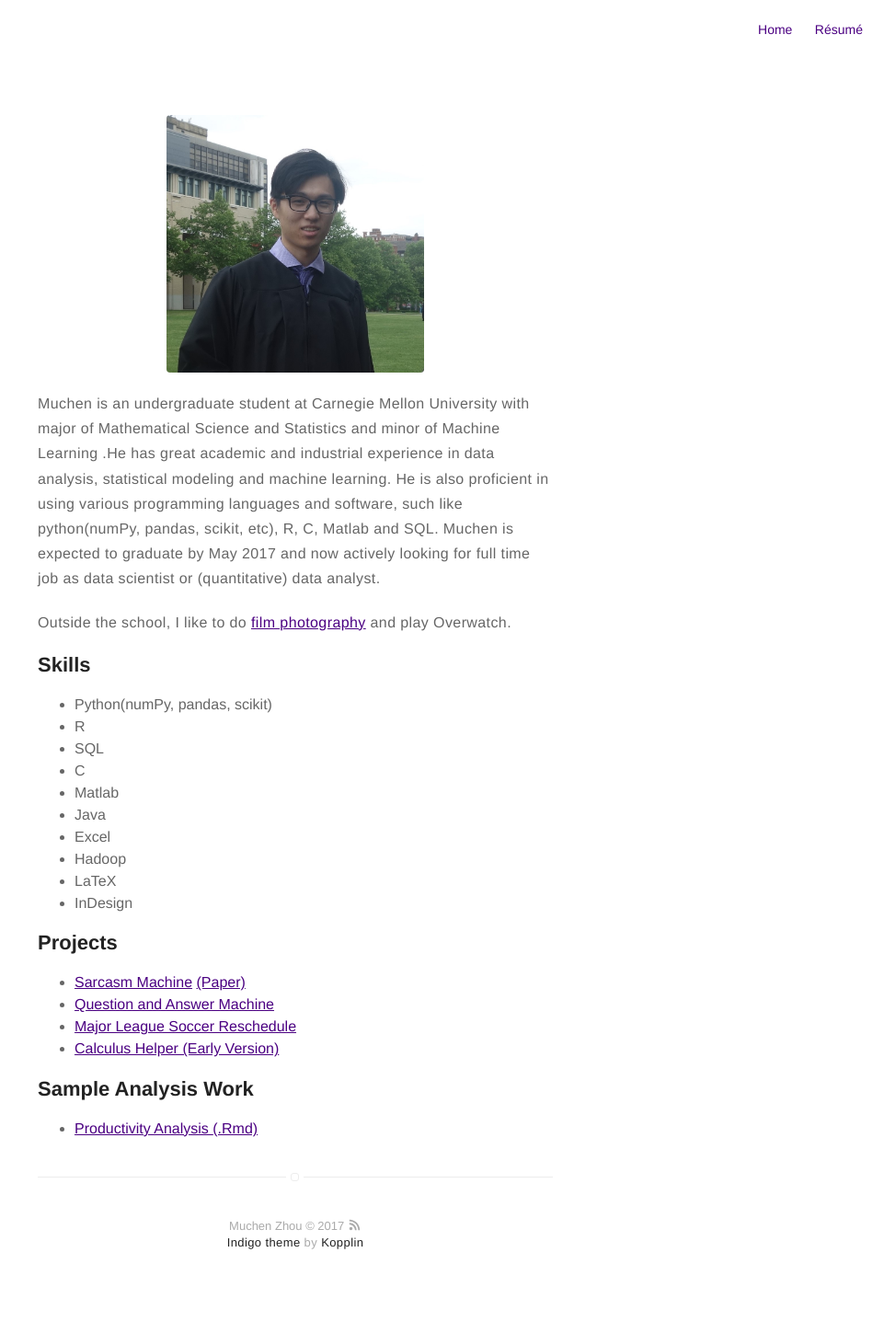
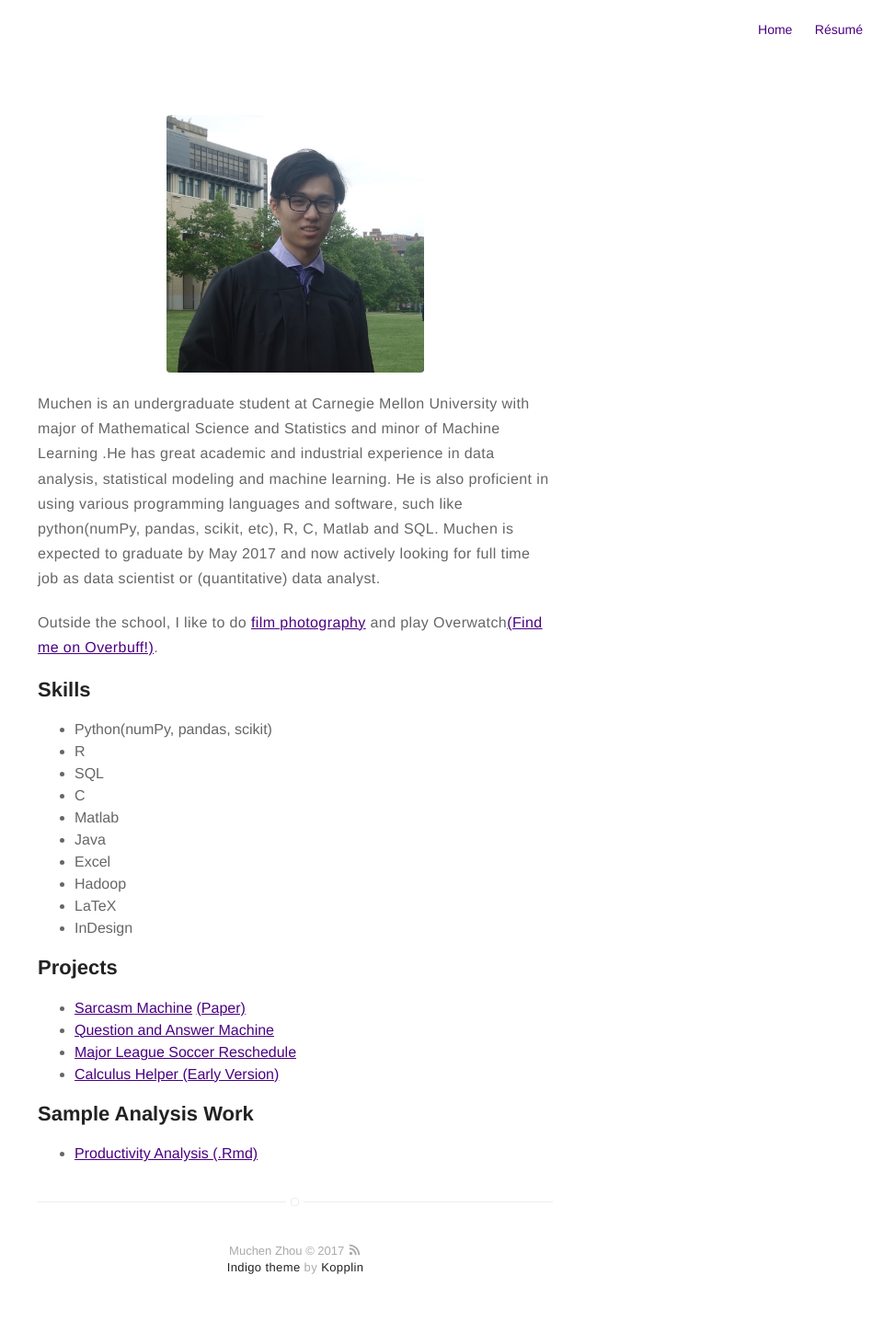
Before and after one commit to van950105/van950105.github.io, a Jekyll site: the page built from about.md, in a window 1280 px wide. Shown: the whole page at 92% size, without its empty margins (319-1280 px from the left). Built offline with Jekyll 4.4.1, drawn with Linux system fonts in a browser that asks for light colours; before the commit the page ends 1422 px from its top, so only the background shows below that.

Commit message:
updated link

```diff
--- a/about.md
+++ b/about.md
@@ -10,7 +10,7 @@ Muchen is expected to graduate by May 2017 and now actively looking for full tim
 </p>
 
 <p>
-Outside the school, I like to do  <a href="https://www.flickr.com/photos/muchen_nb/">film photography</a> and play Overwatch.
+Outside the school, I like to do  <a href="https://www.flickr.com/photos/muchen_nb/">film photography</a> and play Overwatch<a href="https://www.overbuff.com/players/xbl/muchenz?mode=competitive">(Find me on Overbuff!)</a>.
 </p>
 
 
```
